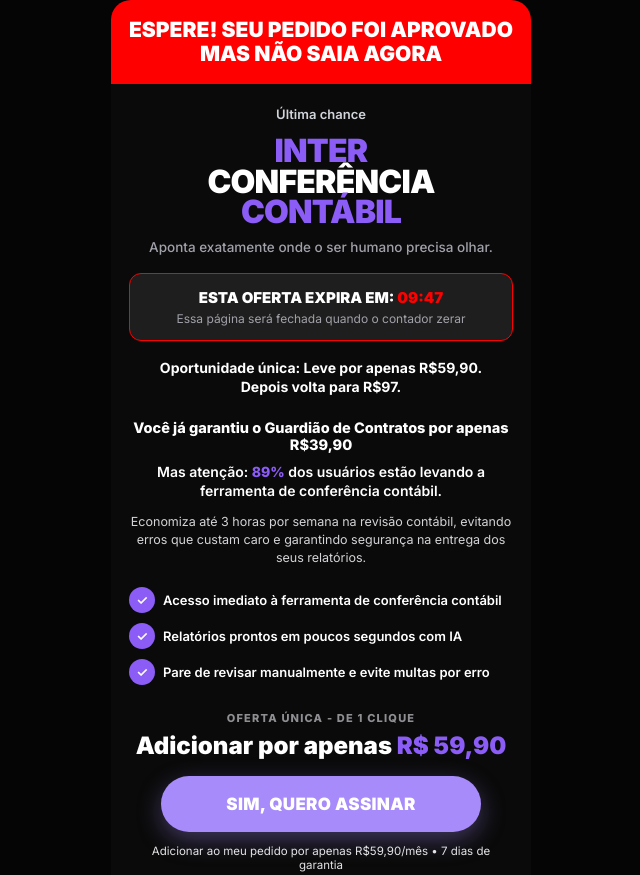
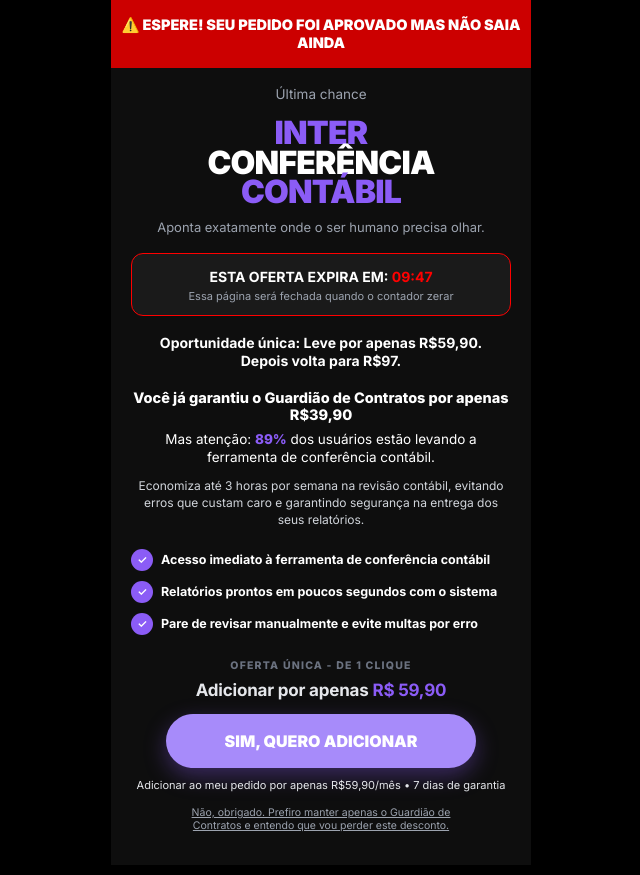
Before and after one commit to microprojeto/P-g-Upseel-1, a plain HTML site: page index.html in a window 1280 px wide. Shown: the top 875 px of the page, without its empty margins (319-959 px from the left). Drawn offline with Linux system fonts and the light colour scheme.

Commit message:
Update index.html

```diff
--- a/index.html
+++ b/index.html
@@ -4,74 +4,65 @@
 <meta charset="UTF-8">
 <meta name="viewport" content="width=device-width, initial-scale=1.0">
 <title>Inter - Conferência Contábil</title>
-<link href="https://fonts.googleapis.com/css2?family=Inter:wght@400;500;600;700;800;900&display=swap" rel="stylesheet">
+<link href="https://fonts.googleapis.com/css2?family=Inter:wght@400;500;700;800;900&display=swap" rel="stylesheet">
 <style>
 *{margin:0;padding:0;box-sizing:border-box}
-body{background:#050505;font-family:'Inter',sans-serif;display:flex;justify-content:center;color:#fff}
-.page{width:100%;max-width:420px;background:#0A0A0A;display:flex;flex-direction:column;align-items:center;padding:0 0 36px;min-height:100vh;border-radius:20px;overflow:hidden}
-.top-banner{width:100%;background:#FF0000;padding:18px 16px;text-align:center}
-.top-banner span{display:block;font-size:21px;font-weight:900;color:#fff;line-height:1.15;text-transform:uppercase}
-.content{padding:22px 18px 0;display:flex;flex-direction:column;align-items:center;width:100%}
-.last-chance{font-size:13px;font-weight:600;color:#D1D5DB;margin-bottom:14px}
+body{background:#000;font-family:'Inter',sans-serif;display:flex;justify-content:center}
+.page{width:100%;max-width:420px;background:#0E0E0E;display:flex;flex-direction:column;align-items:center;padding-bottom:32px}
+.top-banner{width:100%;background:#CC0000;padding:16px 10px;text-align:center}
+.top-banner p{color:#fff;font-weight:900;font-size:14.5px;line-height:1.25;text-transform:uppercase}
+.content{padding:18px 20px 0;width:100%;display:flex;flex-direction:column;align-items:center}
+.last-chance{color:#9CA3AF;font-size:13.5px;margin-bottom:16px}
+.main-title{text-align:center;line-height:0.92;text-transform:uppercase;font-weight:900;letter-spacing:-0.8px;margin-bottom:12px}
+.main-title .line1{color:#8B5CF6;font-size:32px}
+.main-title .line2{color:#fff;font-size:32px}
+.main-title .line3{color:#8B5CF6;font-size:32px}
+.sub{color:#9CA3AF;font-size:13px;text-align:center;margin-bottom:18px}
+.timer{width:100%;background:#1A1A1A;border:1.5px solid #FF0000;border-radius:12px;padding:12px;text-align:center;margin-bottom:18px}
+.timer b{color:#fff;font-size:14px;text-transform:uppercase}
+.timer b span{color:#FF0000}
+.timer small{color:#9CA3AF;font-size:11px;display:block;margin-top:3px}
+.opp{color:#fff;font-weight:700;font-size:14px;text-align:center;margin-bottom:18px;line-height:1.35}
+.guardiao{color:#fff;font-weight:800;font-size:14.5px;text-align:center;margin-bottom:8px}
+.att{color:#fff;font-size:13.5px;text-align:center;margin-bottom:12px;line-height:1.3}
+.att span{color:#8B5CF6;font-weight:800}
+.desc{color:#D1D5DB;font-size:12px;text-align:center;line-height:1.4;margin-bottom:20px}
+.bullets{width:100%;display:flex;flex-direction:column;gap:10px;margin-bottom:24px}
+.bullet{display:flex;gap:8px;align-items:center;color:#fff;font-size:12.5px;font-weight:600}
+.bullet i{width:22px;height:22px;background:#8B5CF6;border-radius:50%;display:flex;align-items:center;justify-content:center;font-style:normal;font-weight:900;font-size:11px;flex-shrink:0}
+.tag{color:#6B7280;font-size:10.5px;font-weight:800;letter-spacing:1.2px;text-transform:uppercase;margin-bottom:8px}
 
-/* TÍTULO OTIMIZADO 32PX */
-.main-title{font-size:32px;font-weight:900;line-height:0.95;text-align:center;text-transform:uppercase;letter-spacing:-0.8px;margin-bottom:12px}
-.main-title .p{color:#8B5CF6}
-.main-title .w{color:#fff}
+/* PREÇO MENOS DESTACADO - MAIS FINO E MENOR */
+.price{color:#E5E7EB;font-size:17px;font-weight:600;margin-bottom:14px;text-align:center;letter-spacing:-0.2px}
+.price span{color:#8B5CF6;font-weight:700}
 
-.sub-title{font-size:13.5px;color:#A1A1AA;text-align:center;margin-bottom:18px;font-weight:500}
-.timer-card{width:100%;background:#1E1E1E;border:1.5px solid #FF0000;border-radius:12px;padding:14px 12px;text-align:center;margin-bottom:18px}
-.timer-card .t-head{font-size:15px;font-weight:900;color:#fff;text-transform:uppercase}
-.timer-card .t-head span{color:#FF0000}
-.timer-card .t-body{font-size:12px;color:#A1A1AA;margin-top:4px}
-.opp{font-size:14px;font-weight:700;color:#fff;text-align:center;line-height:1.35;margin-bottom:22px}
-.guardiao{font-size:14.5px;font-weight:800;color:#fff;text-align:center;margin-bottom:10px}
-.attention{font-size:14px;font-weight:600;color:#fff;text-align:center;margin-bottom:12px;line-height:1.35}
-.attention span{color:#8B5CF6;font-weight:800}
-.desc{font-size:12.5px;color:#D4D4D8;text-align:center;line-height:1.45;margin-bottom:20px}
-.bullets{width:100%;display:flex;flex-direction:column;gap:10px;margin-bottom:26px}
-.bullet{display:flex;align-items:center;gap:8px;font-size:13px;font-weight:600;color:#fff}
-.bullet .icon{width:26px;height:26px;background:#8B5CF6;border-radius:50%;display:flex;align-items:center;justify-content:center;font-weight:900;font-size:13px;flex-shrink:0}
-.offer-tag{font-size:11px;font-weight:800;color:#8E8E93;letter-spacing:1.2px;text-transform:uppercase;margin-bottom:6px}
-.price-display{font-size:24px;font-weight:900;color:#fff;margin-bottom:16px;text-align:center}
-.price-display span{color:#8B5CF6}
-.btn-cta{display:inline-flex;align-items:center;justify-content:center;width:fit-content;min-width:320px;max-width:90%;background:#A78BFA;color:#fff;border:none;border-radius:9999px;padding:18px 56px;font-weight:900;font-size:17px;letter-spacing:0.3px;margin-bottom:12px;text-decoration:none;text-transform:uppercase;box-shadow:0 8px 24px rgba(167,139,250,0.35)}
-.guarantee-note{font-size:11.5px;color:#E4E4E7;text-align:center;margin-bottom:18px}
-.refuse-btn{font-size:11px;color:#9CA3AF;text-decoration:underline;line-height:1.35;max-width:320px;text-align:center;display:inline-block}
+.btn{width:fit-content;min-width:310px;max-width:90%;background:#A78BFA;color:#fff;padding:17px 52px;border-radius:9999px;font-weight:900;font-size:16px;text-decoration:none;text-transform:uppercase;display:inline-flex;justify-content:center;box-shadow:0 8px 22px rgba(139,92,246,0.35)}
+.garantia{color:#E5E7EB;font-size:11px;margin-top:10px;margin-bottom:14px;text-align:center}
+.recusa{color:#9CA3AF;font-size:10.5px;text-decoration:underline;text-align:center;max-width:310px;line-height:1.3;display:inline-block}
 </style>
 </head>
 <body>
 <div class="page">
-  <div class="top-banner">
-    <span>ESPERE! SEU PEDIDO FOI APROVADO</span>
-    <span>MAS NÃO SAIA AGORA</span>
-  </div>
+  <div class="top-banner"><p>⚠️ ESPERE! SEU PEDIDO FOI APROVADO MAS NÃO SAIA<br>AINDA</p></div>
   <div class="content">
     <div class="last-chance">Última chance</div>
-    <div class="main-title">
-      <div class="p">INTER</div>
-      <div class="w">CONFERÊNCIA</div>
-      <div class="p">CONTÁBIL</div>
-    </div>
-    <div class="sub-title">Aponta exatamente onde o ser humano precisa olhar.</div>
-    <div class="timer-card">
-      <div class="t-head">ESTA OFERTA EXPIRA EM: <span>09:47</span></div>
-      <div class="t-body">Essa página será fechada quando o contador zerar</div>
-    </div>
+    <div class="main-title"><div class="line1">INTER</div><div class="line2">CONFERÊNCIA</div><div class="line3">CONTÁBIL</div></div>
+    <div class="sub">Aponta exatamente onde o ser humano precisa olhar.</div>
+    <div class="timer"><b>ESTA OFERTA EXPIRA EM: <span>09:47</span></b><small>Essa página será fechada quando o contador zerar</small></div>
     <div class="opp">Oportunidade única: Leve por apenas R$59,90.<br>Depois volta para R$97.</div>
     <div class="guardiao">Você já garantiu o Guardião de Contratos por apenas R$39,90</div>
-    <div class="attention">Mas atenção: <span>89%</span> dos usuários estão levando a ferramenta de conferência contábil.</div>
+    <div class="att">Mas atenção: <span>89%</span> dos usuários estão levando a ferramenta de conferência contábil.</div>
     <div class="desc">Economiza até 3 horas por semana na revisão contábil, evitando erros que custam caro e garantindo segurança na entrega dos seus relatórios.</div>
     <div class="bullets">
-      <div class="bullet"><div class="icon">✓</div> Acesso imediato à ferramenta de conferência contábil</div>
-      <div class="bullet"><div class="icon">✓</div> Relatórios prontos em poucos segundos com IA</div>
-      <div class="bullet"><div class="icon">✓</div> Pare de revisar manualmente e evite multas por erro</div>
+      <div class="bullet"><i>✓</i> Acesso imediato à ferramenta de conferência contábil</div>
+      <div class="bullet"><i>✓</i> Relatórios prontos em poucos segundos com o sistema</div>
+      <div class="bullet"><i>✓</i> Pare de revisar manualmente e evite multas por erro</div>
     </div>
-    <div class="offer-tag">OFERTA ÚNICA - DE 1 CLIQUE</div>
-    <div class="price-display">Adicionar por apenas <span>R$ 59,90</span></div>
-    <a href="SEU_LINK_ONE_CLICK_CAKTO" class="btn-cta">SIM, QUERO ASSINAR</a>
-    <div class="guarantee-note">Adicionar ao meu pedido por apenas R$59,90/mês • 7 dias de garantia</div>
-    <a href="URL_PROXIMO_PASSO_OU_OBRIGADO" class="refuse-btn">Não, obrigado. Prefiro manter apenas o Guardião de Contratos e entendo que vou perder este desconto.</a>
+    <div class="tag">OFERTA ÚNICA - DE 1 CLIQUE</div>
+    <div class="price">Adicionar por apenas <span>R$ 59,90</span></div>
+    <a href="SEU_LINK_ONE_CLICK_CAKTO" class="btn">SIM, QUERO ADICIONAR</a>
+    <div class="garantia">Adicionar ao meu pedido por apenas R$59,90/mês • 7 dias de garantia</div>
+    <a href="URL_PROXIMO_PASSO" class="recusa">Não, obrigado. Prefiro manter apenas o Guardião de Contratos e entendo que vou perder este desconto.</a>
   </div>
 </div>
 </body>
```
